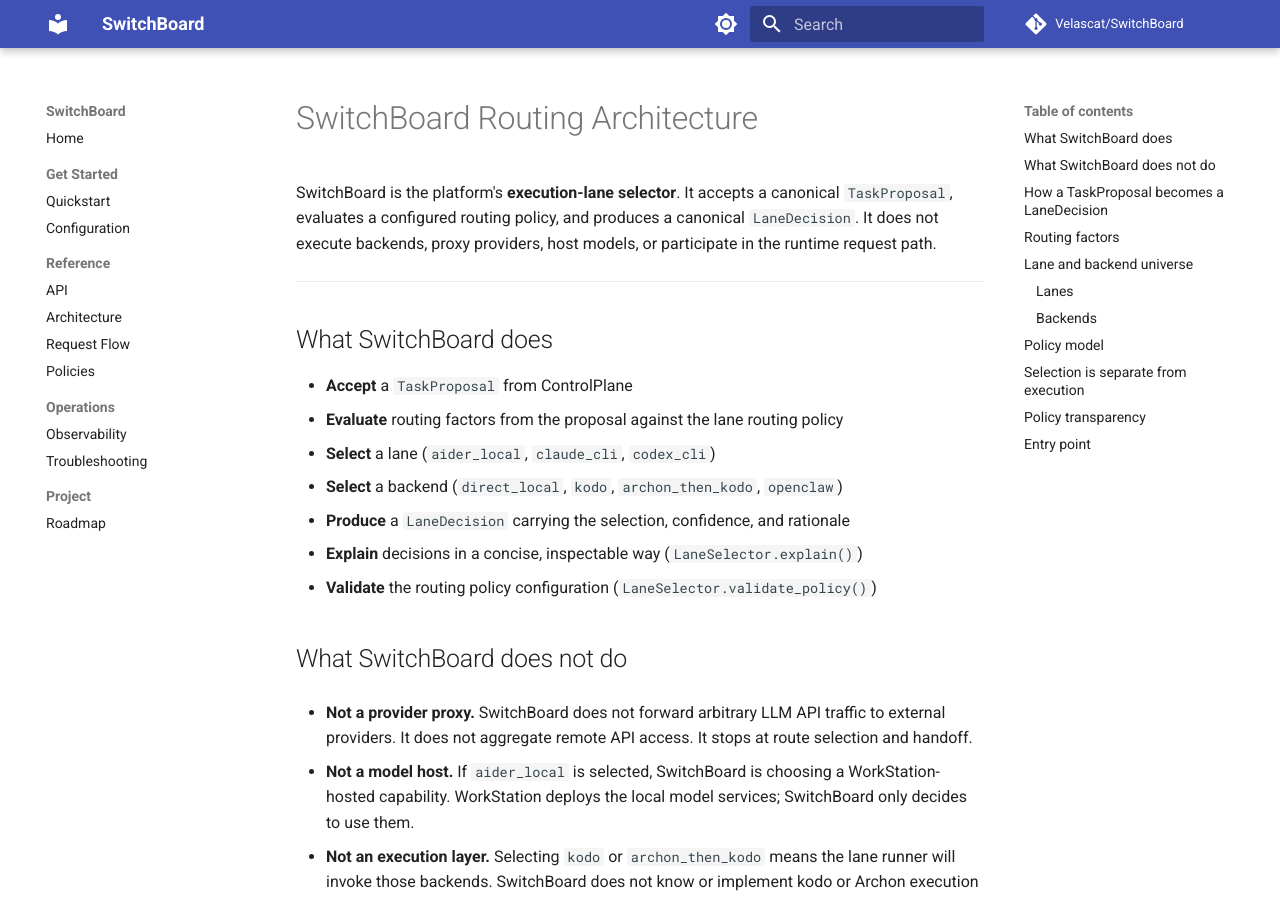
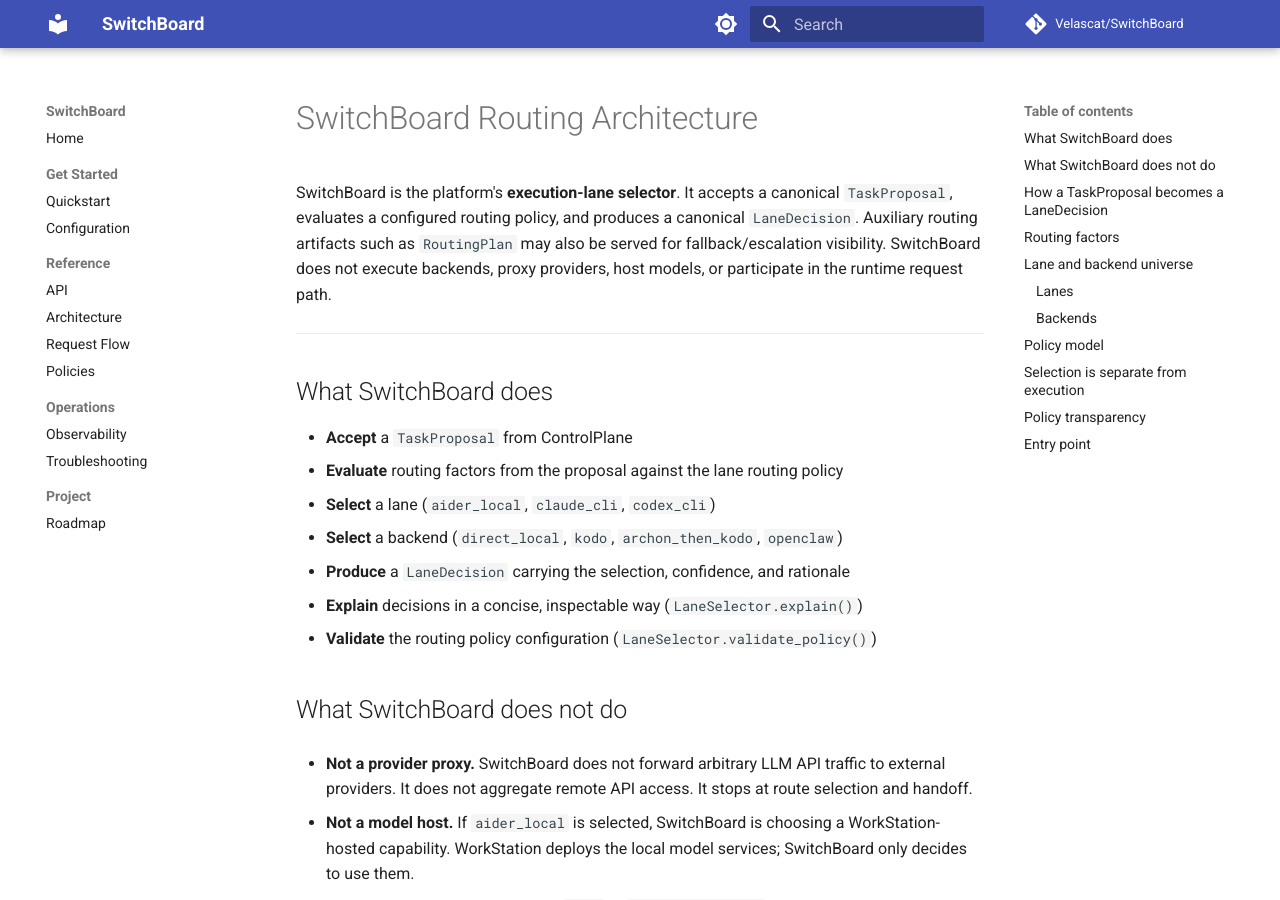
Before and after one commit to Velascat/SwitchBoard, an MkDocs documentation site: the page built from docs/routing.md, in a window 1280 px wide and 900 px high. Built offline with MkDocs 1.6.1 and Material for MkDocs 9.7.7, drawn with Linux system fonts in a browser that asks for light colours; comment, search, counter and statistics services are not loaded.

Commit message:
Clarify routing artifacts in docs

```diff
--- a/docs/routing.md
+++ b/docs/routing.md
@@ -2,8 +2,10 @@
 
 SwitchBoard is the platform's **execution-lane selector**. It accepts a canonical
 `TaskProposal`, evaluates a configured routing policy, and produces a canonical
-`LaneDecision`. It does not execute backends, proxy providers, host models, or
-participate in the runtime request path.
+`LaneDecision`. Auxiliary routing artifacts such as `RoutingPlan` may also be
+served for fallback/escalation visibility. SwitchBoard does not execute
+backends, proxy providers, host models, or participate in the runtime request
+path.
 
 ---
 
```
Also changed, not shown: README.md (+5 -2 lines), docs/api.md (+2 -1 lines).
